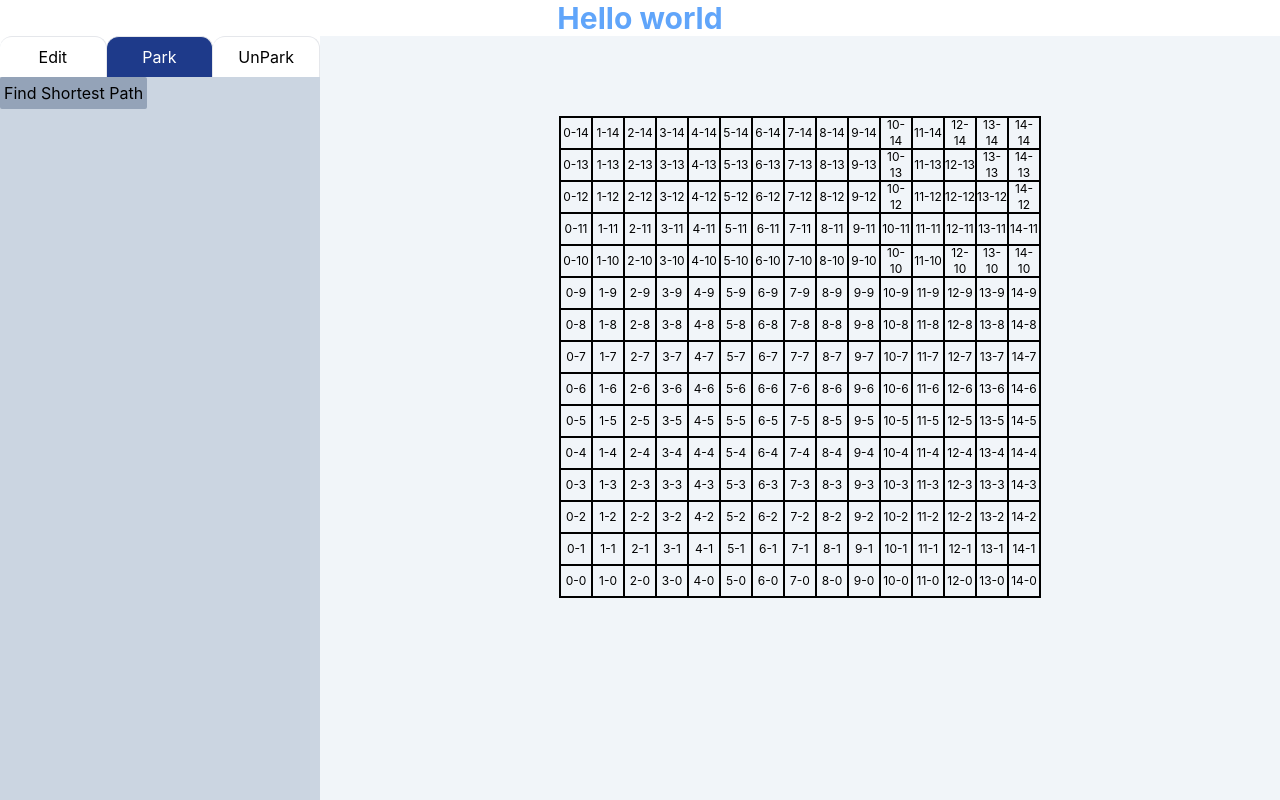
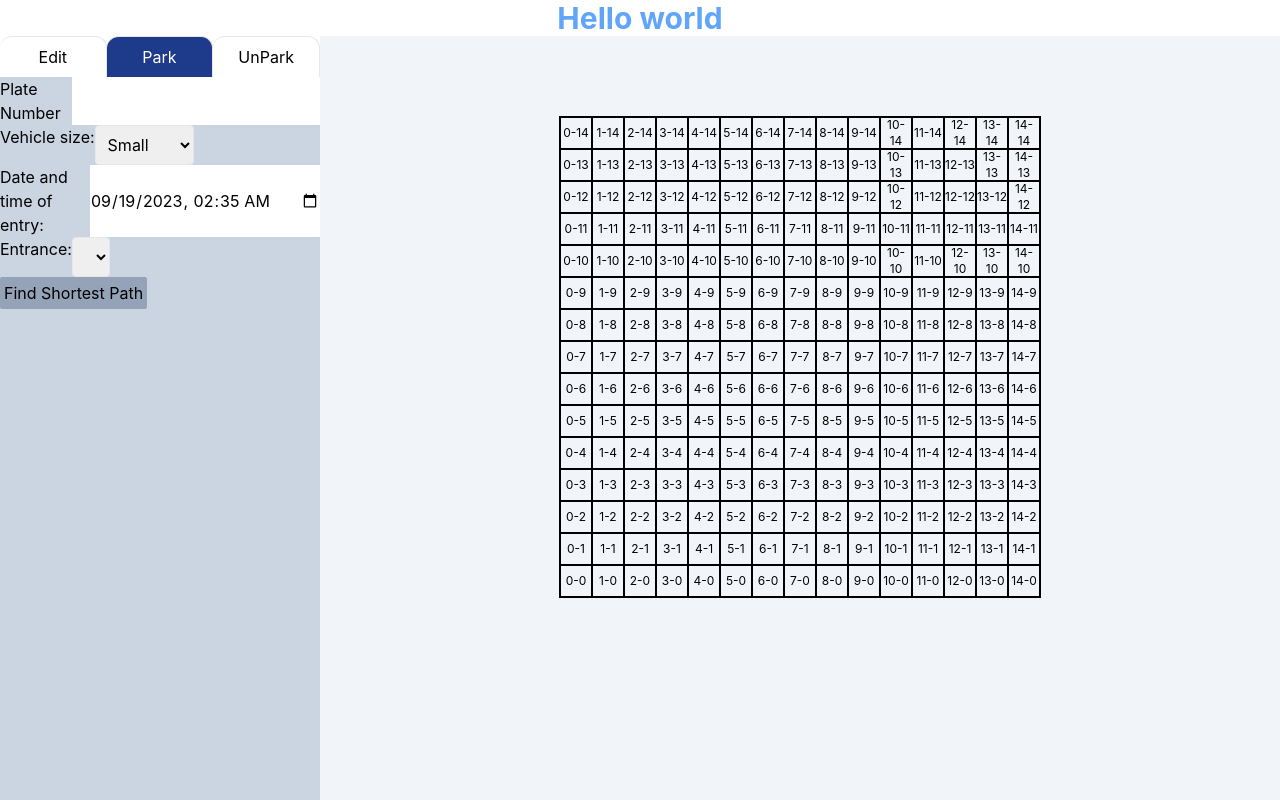
Before and after one commit to Hoshaiah/ayalaparking-frontend, a React (Create React App) app: page / in a window 1280 px wide. Both pictures are taken after a click on the button "Park". Built offline with nearby package versions, Linux system fonts and the light colour scheme.

Commit message:
added parkview input

```diff
--- a/src/components/SideNav/ParkView.jsx
+++ b/src/components/SideNav/ParkView.jsx
@@ -1,11 +1,17 @@
 import { useDispatch, useSelector } from "react-redux";
-import { dijkstra, findShortestPath } from "../../utils/graphUtils";
+import { dijkstra, findShortestPath, getDateTimeNow, getEntranceNodes } from "../../utils/graphUtils";
 import {  setShortestPath } from "../../redux/graphSlice";
 import { setCurrentView } from "../../redux/viewSlice";
+import { useEffect, useState } from "react";
 
 const ParkView = () => {
     const dispatch = useDispatch()
     const graph = useSelector(state => state.graph)
+    const [plateNumber, setPlateNumber] = useState('')
+    const [vehicleSize, setVehicleSize] = useState('small')
+    const [entranceSelected, setEntranceSelected] = useState('')
+    const [dateInput, setDateInput] = useState(getDateTimeNow())
+    const [entranceSelection, setEntranceSelection] = useState([])
 
     const handleFindShortestPath = () => {
         const data = dijkstra(graph.adjacencyList, "0-0")
@@ -14,8 +20,61 @@ const ParkView = () => {
         dispatch(setCurrentView('parkView'))
     }
 
+    useEffect(() => {
+        const getEntranceNodesList = () => {
+            const entranceNodes = getEntranceNodes(graph.nodeOccupancy)
+            setEntranceSelection(entranceNodes)
+        }
+        getEntranceNodesList()
+    }, [graph.nodeOccupancy])
+
     return (
         <div>
+            <div className="flex">
+                <h1>Plate Number</h1>
+                <input
+                    type="text"
+                    value={plateNumber}
+                    onChange={setPlateNumber}
+                ></input>
+            </div>
+            <div className="flex">
+                <h1>Vehicle size:</h1>
+                <select
+                    value={vehicleSize}
+                    onChange={setVehicleSize}
+                    className="border p-2 rounded"
+                >
+                    {['Small','Medium','Large'].map((item, index) => (
+                        <option key={index} value={item}>
+                            {item}
+                        </option>
+                    ))}
+                </select>
+            </div>
+            <div className="flex">
+                <h1>Date and time of entry:</h1>
+                <input
+                    type="datetime-local"
+                    value={dateInput}
+                    onChange={setDateInput}
+                    step="60" // Set step to 60 seconds (1 minute)
+                />
+            </div>
+            <div className="flex">
+                <h1>Entrance:</h1>
+                <select
+                    value={entranceSelected}
+                    onChange={setEntranceSelected}
+                    className="border p-2 rounded"
+                >
+                    {entranceSelection.map((item, index) => (
+                        <option key={index} value={item}>
+                            {item}
+                        </option>
+                    ))}
+                </select>
+            </div>
             <button className="bg-slate-400 text-black p-1 rounded-sm" onClick={handleFindShortestPath}>Find Shortest Path</button>
         </div>
     )
--- a/src/utils/graphUtils.js
+++ b/src/utils/graphUtils.js
@@ -184,6 +184,30 @@ export const turnNodestoEntrance= (adjacencyList, nodesToDisconnect, nodeOccupan
     return updatedAdjacencyList;
 }
 
+export const parkCarOnNode = (adjacencyList, nodesToDisconnect, nodeOccupancy) => {
+    let updatedAdjacencyList = {...adjacencyList}
+    let runningNodeOccupancy = {...nodeOccupancy}
+    updatedAdjacencyList = resetNodes(updatedAdjacencyList, nodesToDisconnect, runningNodeOccupancy).updatedAdjacencyList
+    runningNodeOccupancy = resetNodes(updatedAdjacencyList, nodesToDisconnect, runningNodeOccupancy).runningNodeOccupancy
+
+    nodesToDisconnect.forEach( nodeToDisconnect => {
+        const [row, col] = nodeToDisconnect.split('-');
+        const neighbors = [
+            `${parseInt(row, 10) + 1}-${col}`, // Bottom neighbor
+            `${parseInt(row, 10) - 1}-${col}`, // Top neighbor
+            `${row}-${parseInt(col, 10) + 1}`, // Right neighbor
+            `${row}-${parseInt(col, 10) - 1}`  // Left neighbor
+        ];
+
+        neighbors.forEach(neighbor => {
+            if (updatedAdjacencyList[neighbor]) {
+                updatedAdjacencyList[neighbor] = updatedAdjacencyList[neighbor].filter(n => n !== nodeToDisconnect);
+            }
+        });
+    })
+    return updatedAdjacencyList;
+}
+
 export const countNumberOfEntrances = (nodes, occupancy) => {
     let count = 0;
     let nodeKeys = [...nodes]
@@ -196,6 +220,26 @@ export const countNumberOfEntrances = (nodes, occupancy) => {
         }
     });
     return count;
+}
+
+export const getEntranceNodes = (occupancy) => {
+    const filteredNodes = Object.entries(occupancy)
+        .filter(([key, value]) => value.entrance === true)
+        .map(([key, value]) => key);
+
+    return filteredNodes
+}
+
+export const getDateTimeNow = () => {
+    const now = new Date();
+    const year = now.getFullYear().toString().padStart(4, '0');
+    const month = (now.getMonth() + 1).toString().padStart(2, '0');
+    const day = now.getDate().toString().padStart(2, '0');
+    const hours = now.getHours().toString().padStart(2, '0');
+    const minutes = now.getMinutes().toString().padStart(2, '0');
+
+    const initialDateTime = `${year}-${month}-${day}T${hours}:${minutes}`;
+    return initialDateTime
 }
 
 export const deepCompare = (obj1, obj2, path = '') => {
```
